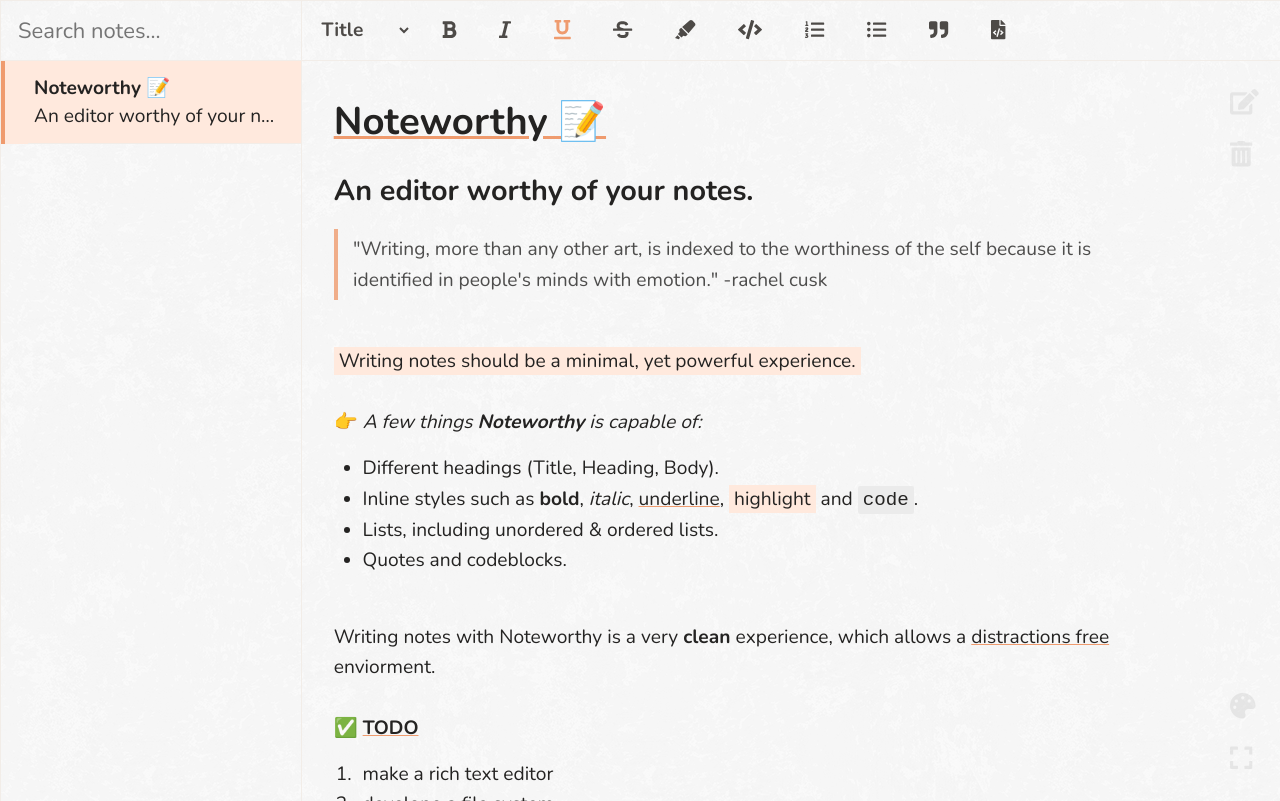
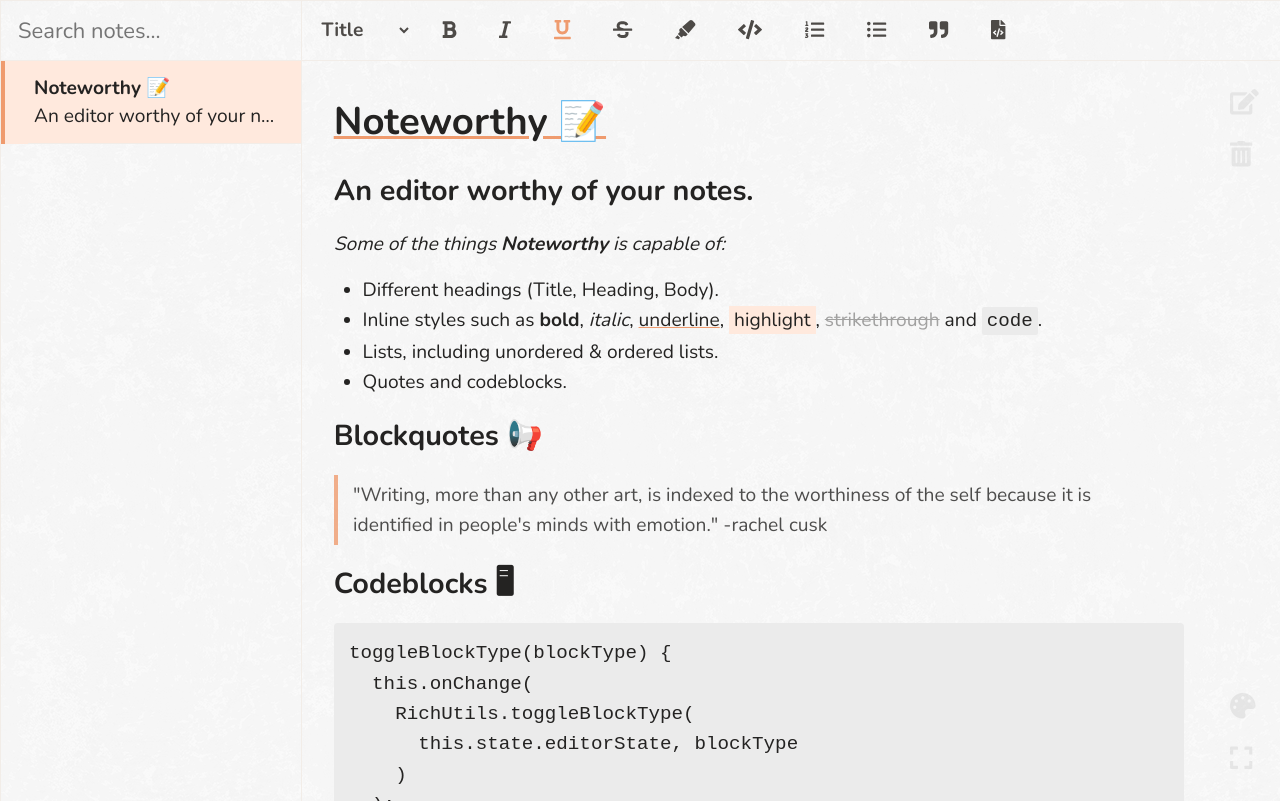
Before and after one commit to guyariely/noteworthy, a React (Create React App) app: page / in a window 1280 px wide. Built offline with nearby package versions, Linux system fonts and the light colour scheme.

Commit message:
updated default note 📝

```diff
--- a/src/defaultNotes.js
+++ b/src/defaultNotes.js
@@ -28,61 +28,18 @@
           data: {},
         },
         {
-          key: "6fitu",
-          text:
-            '"Writing, more than any other art, is indexed to the worthiness of the self because it is identified in people\'s minds with emotion." -rachel cusk',
-          type: "blockquote",
-          depth: 0,
-          inlineStyleRanges: [],
-          entityRanges: [],
-          data: {},
-        },
-        {
-          key: "d3pev",
-          text: "",
-          type: "unstyled",
-          depth: 0,
-          inlineStyleRanges: [],
-          entityRanges: [],
-          data: {},
-        },
-        {
-          key: "a38to",
-          text: "Writing notes should be a minimal, yet powerful experience.",
+          key: "9vkn4",
+          text: "Some of the things Noteworthy is capable of:",
           type: "unstyled",
           depth: 0,
           inlineStyleRanges: [
             {
               offset: 0,
-              length: 59,
-              style: "HIGHLIGHT",
-            },
-          ],
-          entityRanges: [],
-          data: {},
-        },
-        {
-          key: "siu",
-          text: "",
-          type: "unstyled",
-          depth: 0,
-          inlineStyleRanges: [],
-          entityRanges: [],
-          data: {},
-        },
-        {
-          key: "9vkn4",
-          text: "👉 A few things Noteworthy is capable of:",
-          type: "unstyled",
-          depth: 0,
-          inlineStyleRanges: [
-            {
-              offset: 2,
-              length: 38,
+              length: 44,
               style: "ITALIC",
             },
             {
-              offset: 15,
+              offset: 19,
               length: 10,
               style: "BOLD",
             },
@@ -101,8 +58,7 @@
         },
         {
           key: "6nun7",
-          text:
-            "Inline styles such as bold, italic, underline, highlight and code.",
+          text: "Inline styles such as bold, italic, underline, highlight, strikethrough and code.",
           type: "unordered-list-item",
           depth: 0,
           inlineStyleRanges: [
@@ -127,7 +83,12 @@
               style: "HIGHLIGHT",
             },
             {
-              offset: 61,
+              offset: 58,
+              length: 13,
+              style: "STRIKETHROUGH",
+            },
+            {
+              offset: 76,
               length: 4,
               style: "CODE",
             },
@@ -154,30 +115,142 @@
           data: {},
         },
         {
-          key: "f0ski",
-          text: "",
-          type: "unstyled",
+          key: "enrri",
+          text: "Blockquotes 📢",
+          type: "header-two",
           depth: 0,
           inlineStyleRanges: [],
           entityRanges: [],
           data: {},
         },
         {
-          key: "bjr8",
-          text:
-            "Writing notes with Noteworthy is a very clean experience, which allows a distractions free enviorment.",
+          key: "6plpk",
+          text: '"Writing, more than any other art, is indexed to the worthiness of the self because it is identified in people\'s minds with emotion." -rachel cusk',
+          type: "blockquote",
+          depth: 0,
+          inlineStyleRanges: [],
+          entityRanges: [],
+          data: {},
+        },
+        {
+          key: "c2dbd",
+          text: "Codeblocks 🖥",
+          type: "header-two",
+          depth: 0,
+          inlineStyleRanges: [],
+          entityRanges: [],
+          data: {},
+        },
+        {
+          key: "3st99",
+          text: "toggleBlockType(blockType) {\n  this.onChange(\n    RichUtils.toggleBlockType(\n      this.state.editorState, blockType\n    )\n  );\n}",
+          type: "code-block",
+          depth: 0,
+          inlineStyleRanges: [],
+          entityRanges: [],
+          data: {},
+        },
+        {
+          key: "clgmo",
+          text: "Ordered List 🔢",
+          type: "header-two",
+          depth: 0,
+          inlineStyleRanges: [],
+          entityRanges: [],
+          data: {},
+        },
+        {
+          key: "585a2",
+          text: "make a rich text editor",
+          type: "ordered-list-item",
+          depth: 0,
+          inlineStyleRanges: [],
+          entityRanges: [],
+          data: {
+            checked: true,
+          },
+        },
+        {
+          key: "6deno",
+          text: "develope a file system",
+          type: "ordered-list-item",
+          depth: 0,
+          inlineStyleRanges: [
+            {
+              offset: 0,
+              length: 22,
+              style: "STRIKETHROUGH",
+            },
+          ],
+          entityRanges: [],
+          data: {
+            checked: false,
+          },
+        },
+        {
+          key: "addu1",
+          text: "learn back-end development ",
+          type: "ordered-list-item",
+          depth: 0,
+          inlineStyleRanges: [],
+          entityRanges: [],
+          data: {
+            checked: false,
+          },
+        },
+        {
+          key: "5n6n5",
+          text: "persist notes to the cloud",
+          type: "ordered-list-item",
+          depth: 0,
+          inlineStyleRanges: [],
+          entityRanges: [],
+          data: {},
+        },
+        {
+          key: "c7lff",
+          text: "Example Paragraph 🎨",
+          type: "header-two",
+          depth: 0,
+          inlineStyleRanges: [],
+          entityRanges: [],
+          data: {},
+        },
+        {
+          key: "5eb16",
+          text: "Writing notes should be a minimal, yet powerful experience. Writing notes with Noteworthy is a very clean experience, which leads to a distraction free environment. Together with a large catalog of themes, Noteworthy lets you personalize your experience with zero clutter involved. ",
           type: "unstyled",
           depth: 0,
           inlineStyleRanges: [
             {
-              offset: 40,
+              offset: 0,
+              length: 59,
+              style: "HIGHLIGHT",
+            },
+            {
+              offset: 100,
               length: 6,
               style: "BOLD",
             },
             {
-              offset: 73,
-              length: 17,
+              offset: 254,
+              length: 26,
+              style: "BOLD",
+            },
+            {
+              offset: 135,
+              length: 16,
               style: "UNDERLINE",
+            },
+            {
+              offset: 254,
+              length: 26,
+              style: "UNDERLINE",
+            },
+            {
+              offset: 198,
+              length: 6,
+              style: "ITALIC",
             },
           ],
           entityRanges: [],
@@ -194,68 +267,6 @@
         },
         {
           key: "8djjp",
-          text: "✅ TODO",
-          type: "unstyled",
-          depth: 0,
-          inlineStyleRanges: [
-            {
-              offset: 2,
-              length: 4,
-              style: "BOLD",
-            },
-            {
-              offset: 2,
-              length: 4,
-              style: "UNDERLINE",
-            },
-          ],
-          entityRanges: [],
-          data: {},
-        },
-        {
-          key: "2t526",
-          text: "make a rich text editor",
-          type: "ordered-list-item",
-          depth: 0,
-          inlineStyleRanges: [],
-          entityRanges: [],
-          data: {
-            checked: true,
-          },
-        },
-        {
-          key: "79h79",
-          text: "develope a file system",
-          type: "ordered-list-item",
-          depth: 0,
-          inlineStyleRanges: [],
-          entityRanges: [],
-          data: {
-            checked: false,
-          },
-        },
-        {
-          key: "d72vf",
-          text: "learn back-end development ",
-          type: "ordered-list-item",
-          depth: 0,
-          inlineStyleRanges: [],
-          entityRanges: [],
-          data: {
-            checked: false,
-          },
-        },
-        {
-          key: "euklm",
-          text: "persist notes to the cloud",
-          type: "ordered-list-item",
-          depth: 0,
-          inlineStyleRanges: [],
-          entityRanges: [],
-          data: {},
-        },
-        {
-          key: "549va",
           text: "",
           type: "unstyled",
           depth: 0,
@@ -265,45 +276,6 @@
         },
         {
           key: "2gmtp",
-          text: "👩‍💻 Here's some example code",
-          type: "unstyled",
-          depth: 0,
-          inlineStyleRanges: [
-            {
-              offset: 0,
-              length: 24,
-              style: "BOLD",
-            },
-            {
-              offset: 24,
-              length: 4,
-              style: "CODE",
-            },
-          ],
-          entityRanges: [],
-          data: {},
-        },
-        {
-          key: "f2u4h",
-          text:
-            "toggleBlockType(blockType) {\n  this.onChange(\n    RichUtils.toggleBlockType(\n      this.state.editorState, blockType\n    )\n  );\n}",
-          type: "code-block",
-          depth: 0,
-          inlineStyleRanges: [],
-          entityRanges: [],
-          data: {},
-        },
-        {
-          key: "1fv19",
-          text: "",
-          type: "unstyled",
-          depth: 0,
-          inlineStyleRanges: [],
-          entityRanges: [],
-          data: {},
-        },
-        {
-          key: "3hvrv",
           text: "",
           type: "unstyled",
           depth: 0,
--- a/src/hooks/useEditor.js
+++ b/src/hooks/useEditor.js
@@ -7,9 +7,7 @@
 function useEditor() {
   const [notes, setNotes] = useState([]);
   const [currentNoteId, setCurrentNoteId] = useState(null);
-  const [editorState, setEditorState] = useState(() =>
-    EditorState.createEmpty()
-  );
+  const [editorState, setEditorState] = useState(EditorState.createEmpty());
 
   useEffect(() => {
     const savedNotes = JSON.parse(localStorage.getItem("notes"));
@@ -32,7 +30,6 @@
     if (notes.length > 0) {
       updateNote(editorState);
     }
-    console.log(converter.toContent(editorState));
   }, [editorState]);
 
   function updateNote(editorState) {
```
